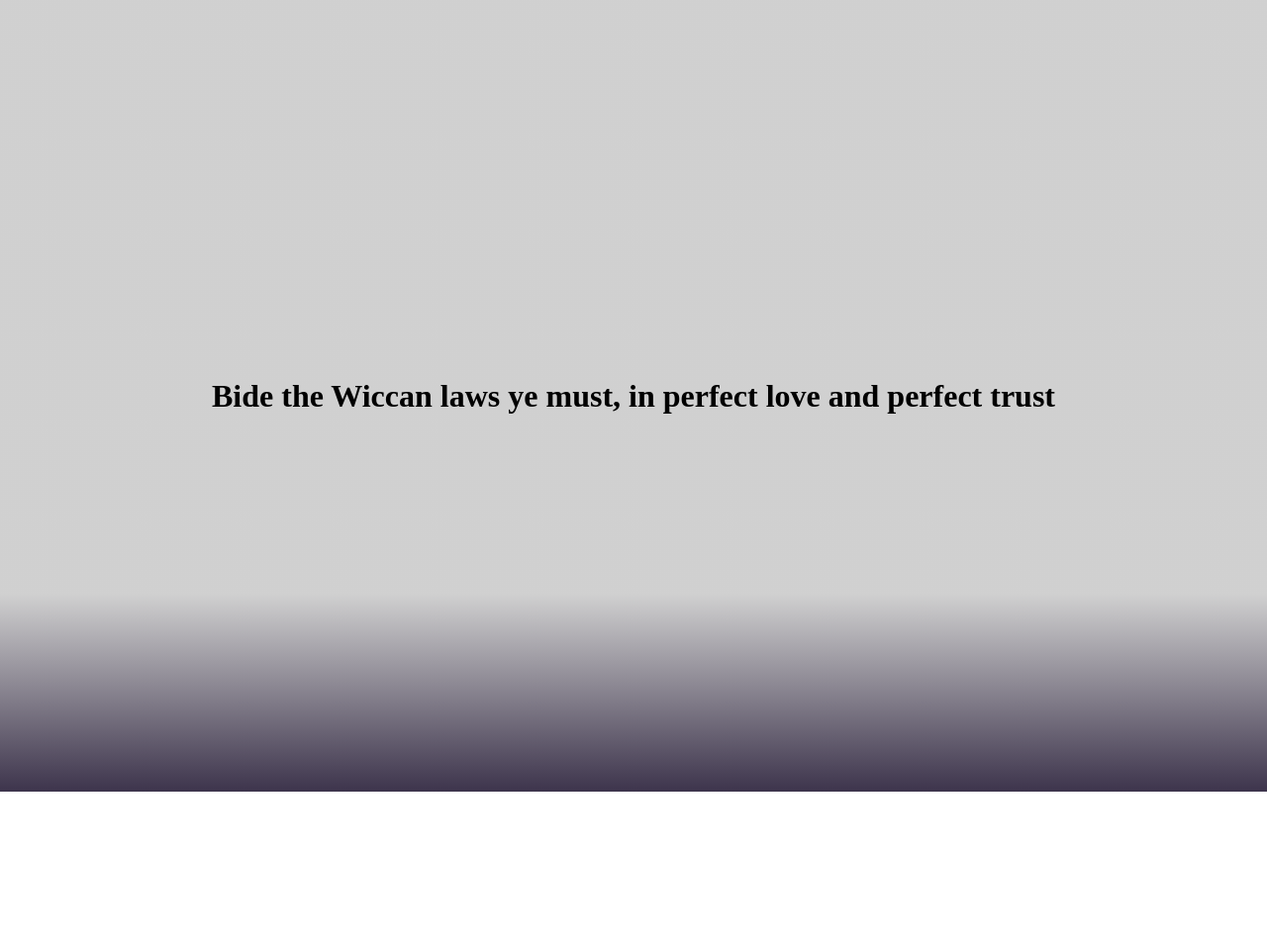
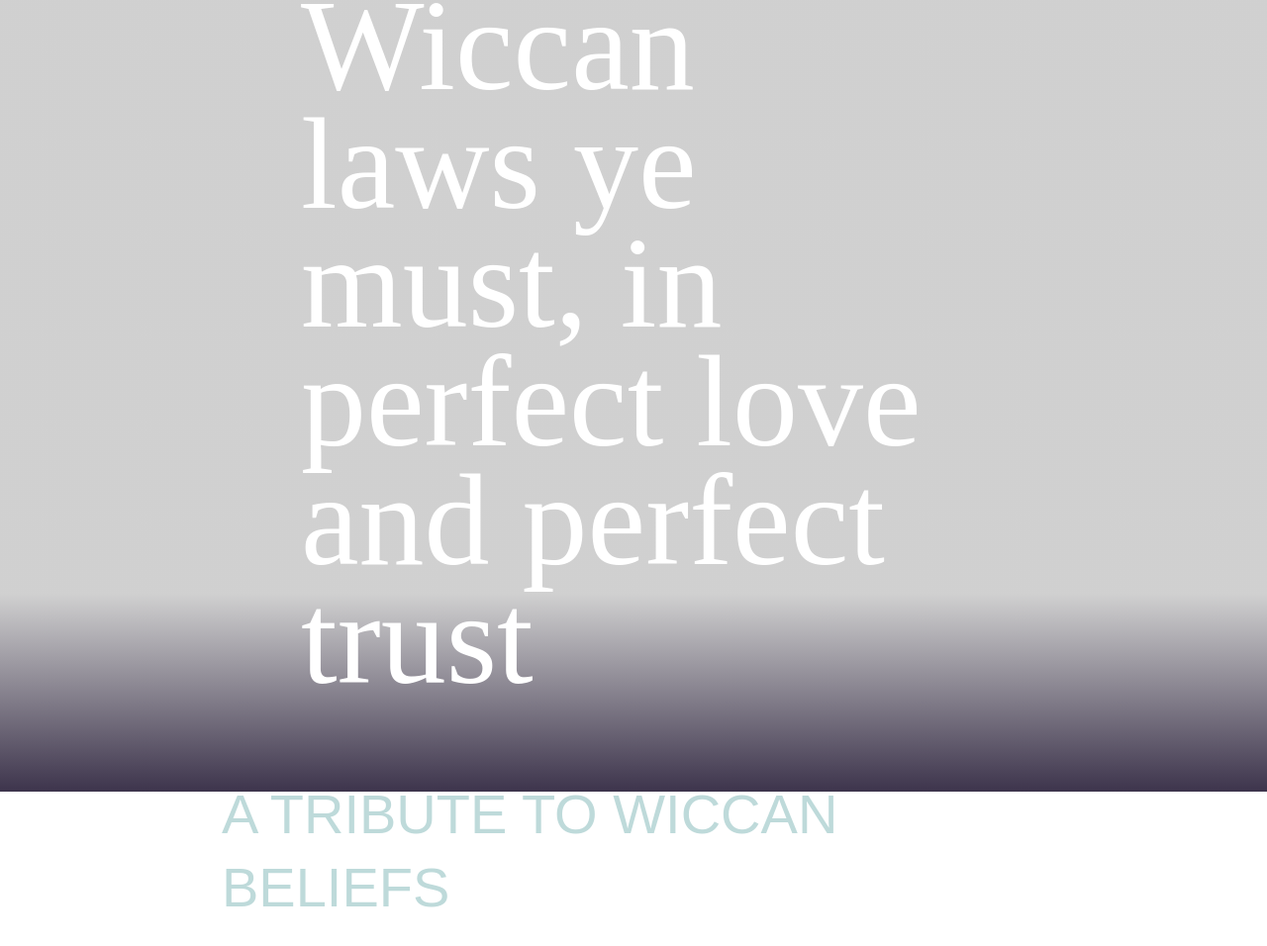
Before and after one commit to hugolalouve/test01, a plain HTML site: page index.html in a window 1280 px wide. Shown: the whole page at 99% size. Before the commit the page ends 800 px from the top, so only its background shows below. Drawn offline with Linux system fonts and the light colour scheme; a web font is replaced by a local one.

Commit message:
je peyze

```diff
--- a/index.html
+++ b/index.html
@@ -10,7 +10,7 @@
       <div class="centre">
         <div class="herocopy">
           <h1>Bide the Wiccan laws ye must, in perfect love and perfect trust</h1>
-          <!-- <h2>A tribute to Wiccan beliefs</h2> -->
+          <h2>A tribute to Wiccan beliefs</h2>
         </div>
       </div>
     </body>
--- a/style.css
+++ b/style.css
@@ -18,7 +18,7 @@ h1{
   margin:80px;
 }
 
-/* .herocopy{
+ .herocopy{
   max-width: 832px;
   margin: 0 auto;
   padding: 80px;
@@ -48,4 +48,4 @@ h2 {
   color: #BEDADA;
   margin: 80px 0px;
 
-} */
+}
```
